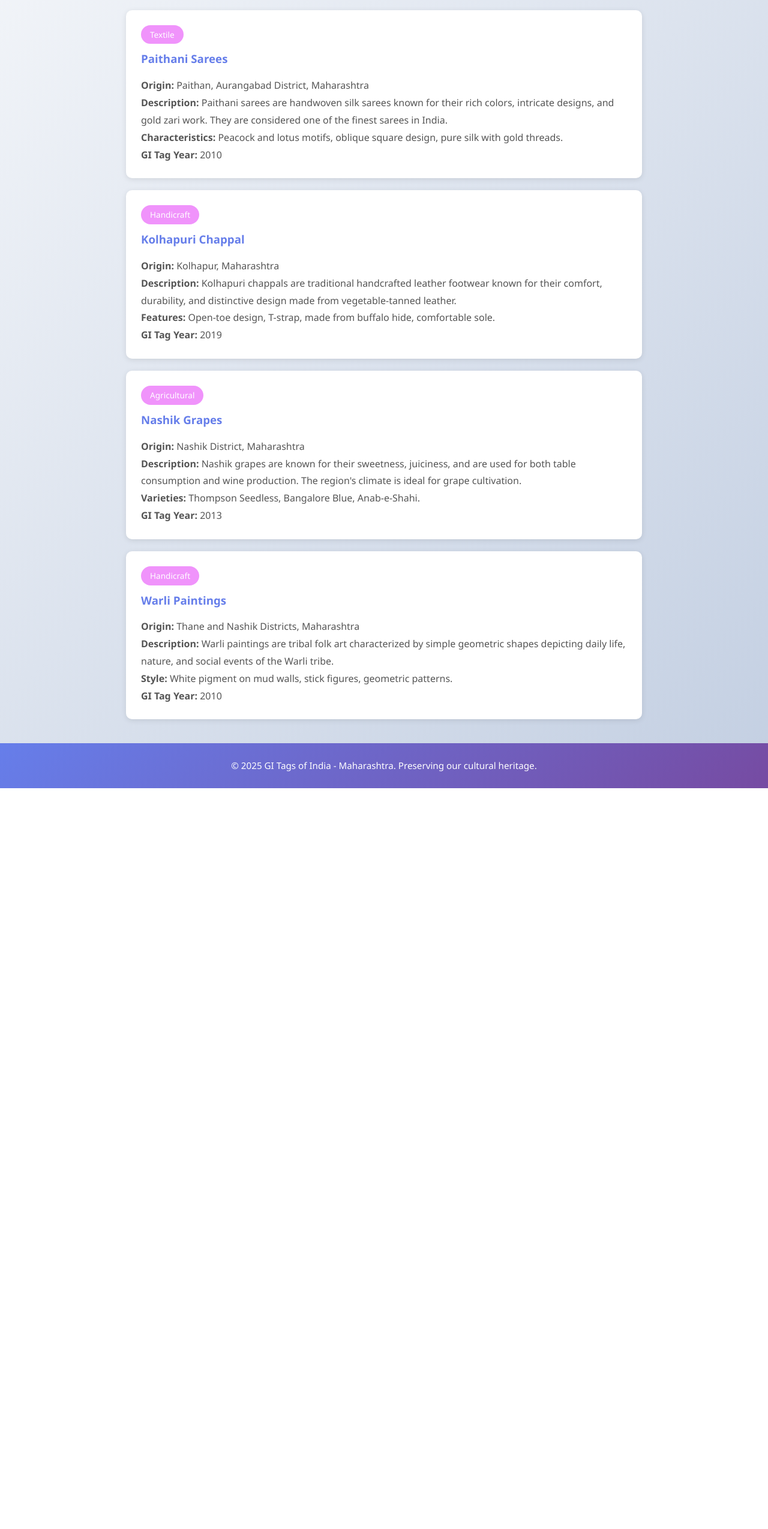
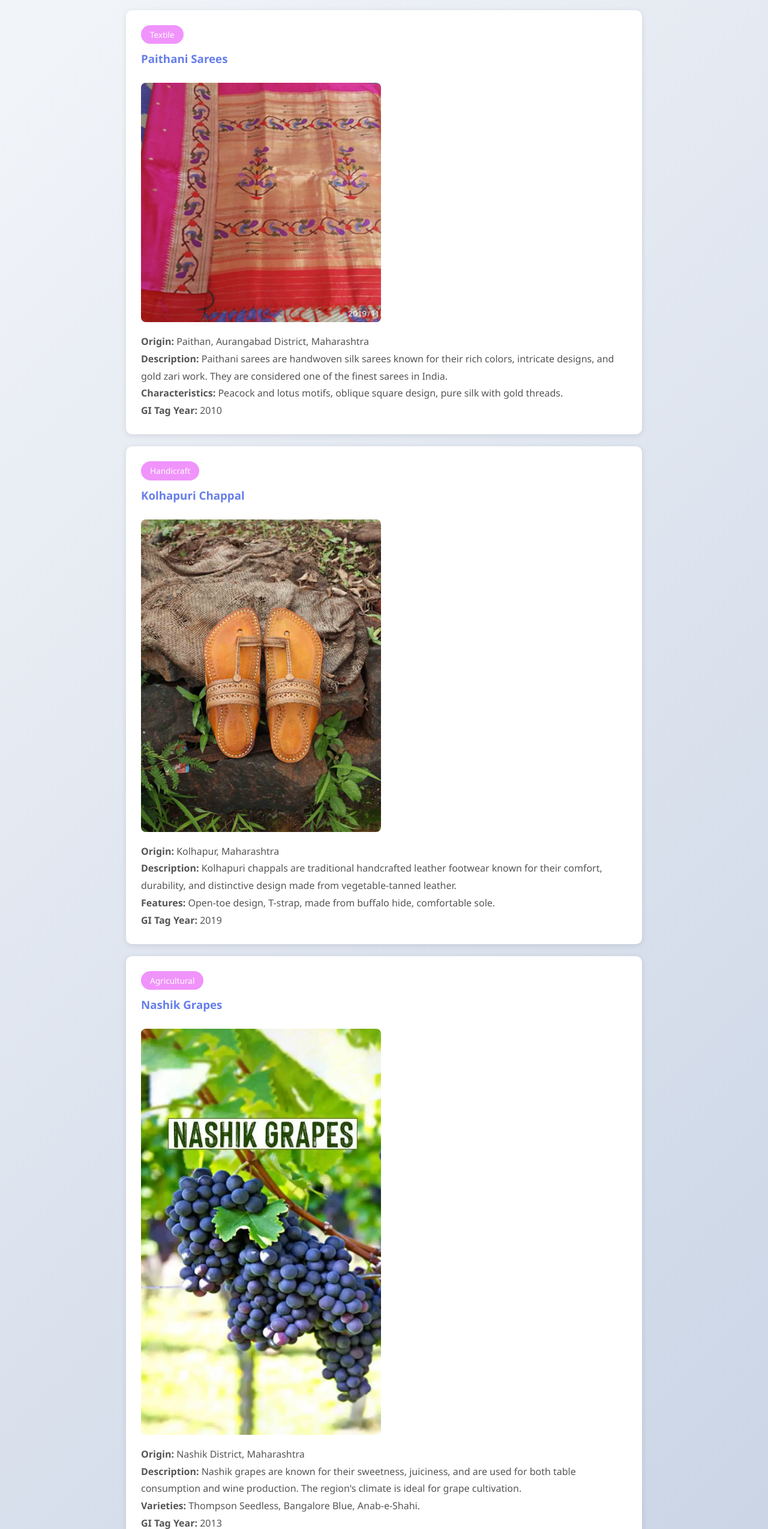
Before and after one commit to MAC0785/GI_Tag, a plain HTML site: page maharashtra.html in a window 1280 px wide. Shown: the part 251-2800 px from the top of the page at 60% size. Before the commit the page ends 1565 px from the top, so only its background shows below. Drawn offline with Linux system fonts and the light colour scheme.

Commit message:
Add Maharashtra GI images and fix Madurai Sungudi image reference
- Added all 4 Maharashtra GI product images (Paithani Sarees, Kolhapuri Chappal, Nashik Grapes, Warli Paintings)
- Fixed Madurai Sungudi image filename mismatch in Tamil Nadu page
- Updated image reference from 'Madurai-Sungudi.jpg' to 'madurai_sungudi.jpg'
- Added Maharashtra image directory with complete GI product coverage
- Consistent image sizing and styling across Maharashtra page

```diff
--- a/maharashtra.html
+++ b/maharashtra.html
@@ -27,6 +27,7 @@
         <div class="gi-item">
             <span class="category">Textile</span>
             <h3>Paithani Sarees</h3>
+            <img src="images/maharashtra/Paithani_Sarees.png" alt="Paithani Sarees" style="width:100%; max-width:400px; border-radius:8px; margin:10px 0;">
             <p><strong>Origin:</strong> Paithan, Aurangabad District, Maharashtra</p>
             <p><strong>Description:</strong> Paithani sarees are handwoven silk sarees known for their rich colors, intricate designs, and gold zari work. They are considered one of the finest sarees in India.</p>
             <p><strong>Characteristics:</strong> Peacock and lotus motifs, oblique square design, pure silk with gold threads.</p>
@@ -35,6 +36,7 @@
         <div class="gi-item">
             <span class="category">Handicraft</span>
             <h3>Kolhapuri Chappal</h3>
+            <img src="images/maharashtra/Handmade_Kolhapuri_Chappals.jpg" alt="Kolhapuri Chappal" style="width:100%; max-width:400px; border-radius:8px; margin:10px 0;">
             <p><strong>Origin:</strong> Kolhapur, Maharashtra</p>
             <p><strong>Description:</strong> Kolhapuri chappals are traditional handcrafted leather footwear known for their comfort, durability, and distinctive design made from vegetable-tanned leather.</p>
             <p><strong>Features:</strong> Open-toe design, T-strap, made from buffalo hide, comfortable sole.</p>
@@ -43,6 +45,7 @@
         <div class="gi-item">
             <span class="category">Agricultural</span>
             <h3>Nashik Grapes</h3>
+            <img src="images/maharashtra/nasik-grapes.png" alt="Nashik Grapes" style="width:100%; max-width:400px; border-radius:8px; margin:10px 0;">
             <p><strong>Origin:</strong> Nashik District, Maharashtra</p>
             <p><strong>Description:</strong> Nashik grapes are known for their sweetness, juiciness, and are used for both table consumption and wine production. The region's climate is ideal for grape cultivation.</p>
             <p><strong>Varieties:</strong> Thompson Seedless, Bangalore Blue, Anab-e-Shahi.</p>
@@ -51,6 +54,7 @@
         <div class="gi-item">
             <span class="category">Handicraft</span>
             <h3>Warli Paintings</h3>
+            <img src="images/maharashtra/warli-art-maharashtra.jfif" alt="Warli Paintings" style="width:100%; max-width:400px; border-radius:8px; margin:10px 0;">
             <p><strong>Origin:</strong> Thane and Nashik Districts, Maharashtra</p>
             <p><strong>Description:</strong> Warli paintings are tribal folk art characterized by simple geometric shapes depicting daily life, nature, and social events of the Warli tribe.</p>
             <p><strong>Style:</strong> White pigment on mud walls, stick figures, geometric patterns.</p>
```
Also changed, not shown: tamilnadu.html (+1 -1 lines), images/maharashtra/Handmade_Kolhapuri_Chappals.jpg (added), images/maharashtra/Paithani_Sarees.png (added), images/maharashtra/nasik-grapes.png (added), images/maharashtra/warli-art-maharashtra.jfif (added), images/tamilnadu/madurai_sungudi.jpg (renamed from images/tamilnadu/madurai-sungudi.jpg).
